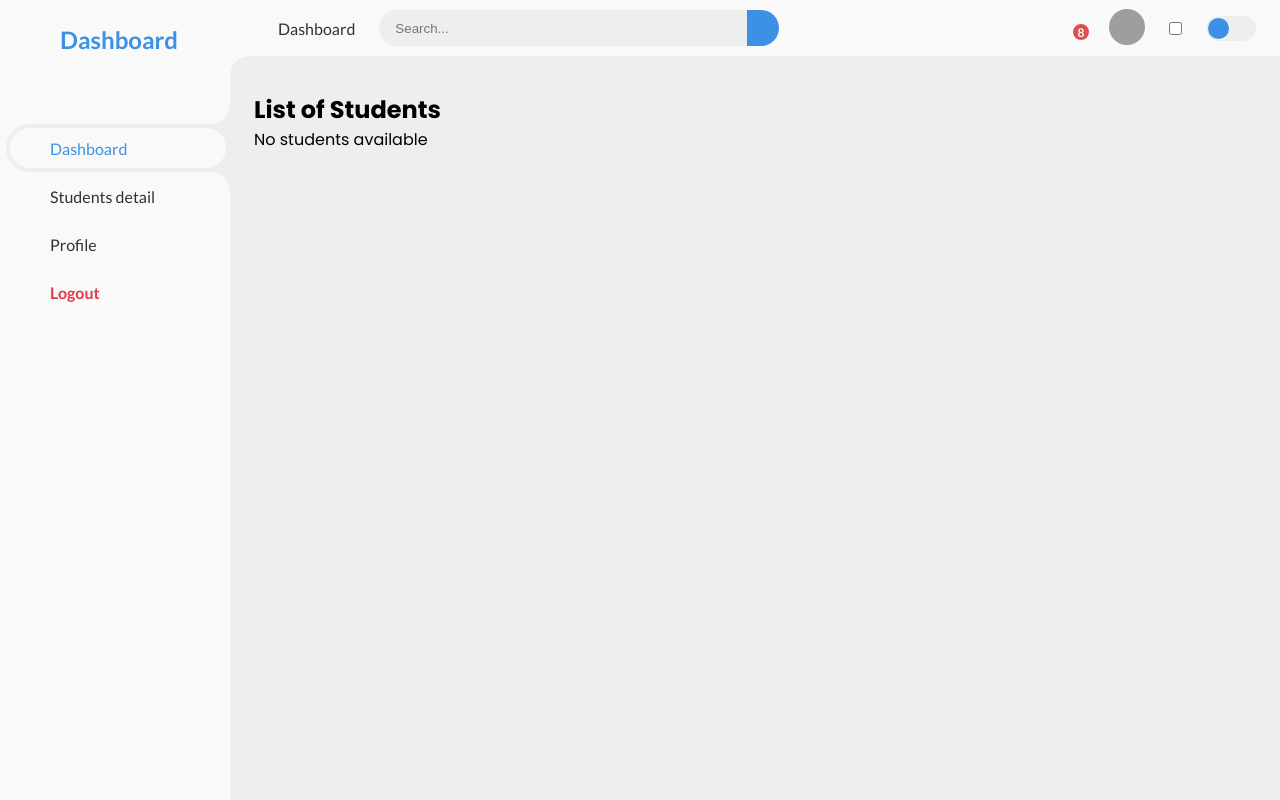
After one commit to Vinish-Rexson/Mentor, a Django app: page /student_detail/ in a window 1280 px wide. The commit adds this page. Run offline with Django 5.2, Linux system fonts and the light colour scheme; grey boxes are pictures that could not be loaded.

Commit message:
student detail

```diff
--- a/mentor/views.py
+++ b/mentor/views.py
@@ -54,3 +54,9 @@ def student_form(request, student_id):
         # form = YourForm()  # Replace YourForm with the actual form you're using
 
     return render(request, 'form_template.html', {'student': student})
+
+def student_detail(request):
+    return render(request, 'student_detail.html')
+
+def dashboard(request):
+    return render(request, 'mentor_dashboard.html')
--- a/mentor_management/urls.py
+++ b/mentor_management/urls.py
@@ -16,8 +16,15 @@ Including another URLconf
 """
 from django.contrib import admin
 from django.urls import path, include
+from mentor import views
+
+
+
 
 urlpatterns = [
     path('admin/', admin.site.urls),
     path('', include('mentor.urls')),
+    path('student_detail/',views.student_detail, name='student_detail'),
+    path('dashboard/' , views.dashboard, name='dashbaord')
+
 ]
--- /dev/null
+++ b/templates/base.html
@@ -0,0 +1,83 @@
+{% load static %}
+<!DOCTYPE html>
+<html lang="en">
+<head>
+    <meta charset="UTF-8">
+    <meta name="viewport" content="width=device-width, initial-scale=1.0">
+    <title>{% block title %}Dashboard{% endblock %}</title>
+    <link rel="stylesheet" href="{% static 'CSS/mentor_dashboard.css' %}">
+    <style>
+        @import url("https://fonts.googleapis.com/css2?family=Lato:wght@400;700&family=Poppins:wght@400;500;600;700&display=swap");
+
+        /* Add other CSS rules as required */
+    </style>
+</head>
+<body class="{% block body_class %}{% endblock %}">
+
+    <!-- Sidebar -->
+    <div id="sidebar" class="{% block sidebar_class %}{% endblock %}">
+        <div class="brand">
+            <span class="bx bx-menu"></span>
+            <span class="text">Dashboard</span>
+        </div>
+        <ul class="side-menu top">
+            <li class="active">
+                <a href="/dashboard">
+                    <span class="bx bx-home"></span>
+                    <span class="text">Dashboard</span>
+                </a>
+            </li>
+            <li>
+                <a href="/student_detail">
+                    <span class="bx bx-user"></span>
+                    <span class="text">Students detail</span>
+                </a>
+            </li>
+            <li>
+                <a href="#">
+                    <span class="bx bx-cog"></span>
+                    <span class="text">Profile</span>
+                </a>
+            </li>
+            <li>
+                <a href="{% url 'logout' %}" class="logout">
+                    <i class="bx bx-log-out"></i>
+                    <span class="text">Logout</span>
+                </a>
+            </li>
+        </ul>
+    </div>
+
+    <!-- Content -->
+    <div id="content">
+        <nav>
+            <i class="bx bx-menu"></i>
+            <a href="#" class="nav-link">Dashboard</a>
+            <form>
+                <div class="form-input">
+                    <input type="text" placeholder="Search...">
+                    <button type="submit" class="bx bx-search"></button>
+                </div>
+            </form>
+            <a href="#" class="notification">
+                <span class="bx bx-bell"></span>
+                <span class="num">8</span>
+            </a>
+            <a href="#" class="profile">
+                <img src="{% static 'img/profile.jpg' %}" alt="Profile Image">
+            </a>
+            <input type="checkbox" id="switch-mode">
+            <label for="switch-mode" class="switch-mode"></label>
+        </nav>
+
+        <main>
+            {% block content %}
+            {% endblock %}
+        </main>
+    </div>
+
+    <script>
+        // Add necessary JavaScript for menu toggle
+    </script>
+</body>
+</html>
--- a/templates/mentor_dashboard.html
+++ b/templates/mentor_dashboard.html
@@ -25,7 +25,7 @@
             </a>
         </li>
         <li>
-            <a href="#">
+            <a href="/student_detail">
                 <i class='bx bxs-group'></i>
                 <span class="text">Students Detail</span>
             </a>
--- /dev/null
+++ b/templates/student_detail.html
@@ -0,0 +1,27 @@
+{% extends 'base.html' %}
+
+{% block title %}Students Detail{% endblock %}
+
+{% block content %}
+    <h2>List of Students</h2>
+    <ul>
+        {% for student in students %}
+            <li class="student-item">
+                <a href="javascript:void(0);">{{ student.name }}</a>
+                <a href="{% url 'student_form' student.id %}" class="btn-add-form">Add a Form</a>
+                <div class="dropdown" id="dropdown-{{ student.id }}">
+                    <strong>Details:</strong>
+                    Gender: {{ student.gender }}<br>
+                    Age: {{ student.age }}<br>
+                    Section: {{ student.section }}<br>
+                    Science Marks: {{ student.science_marks }}<br>
+                    English Marks: {{ student.english_marks }}<br>
+                    History Marks: {{ student.history_marks }}<br>
+                    Maths Marks: {{ student.maths_marks }}<br>
+                </div>
+            </li>
+        {% empty %}
+            <li>No students available</li>
+        {% endfor %}
+    </ul>
+{% endblock %}
```
Also changed, not shown: templates/registration/signup.html (renamed from templates/signup.html).
